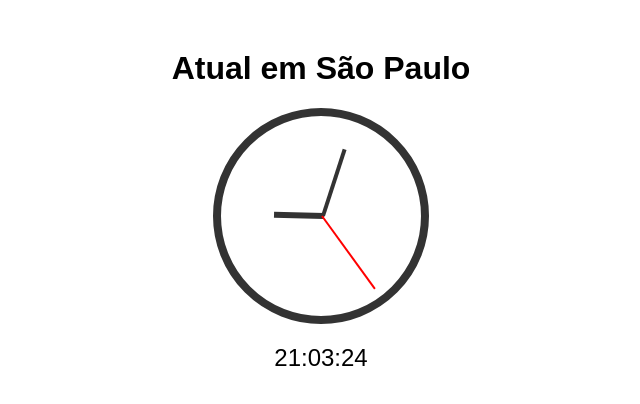
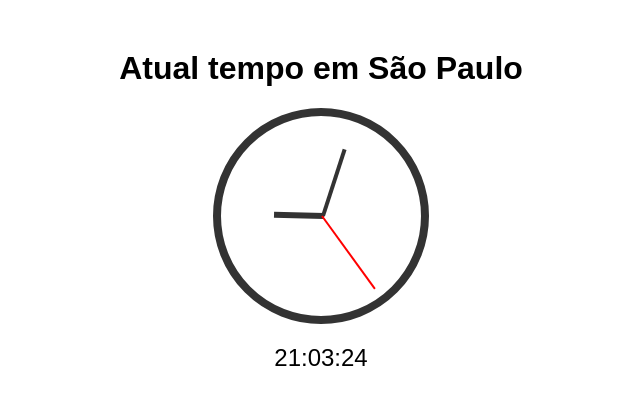
Before and after one commit to SXD3008/Horas-de-comedia, a plain HTML site: page index.html in a window 1280 px wide. Shown: the whole page, without its empty margins (319-959 px from the left). Drawn offline with Linux system fonts and the light colour scheme.

Commit message:
Update index.html

```diff
--- a/index.html
+++ b/index.html
@@ -73,7 +73,7 @@
     </script>
 </head>
 <body>
-    <h1>Atual em São Paulo</h1>
+    <h1>Atual tempo em São Paulo</h1>
     <div class="clock">
         <div class="hand hour"></div>
         <div class="hand minute"></div>
```
